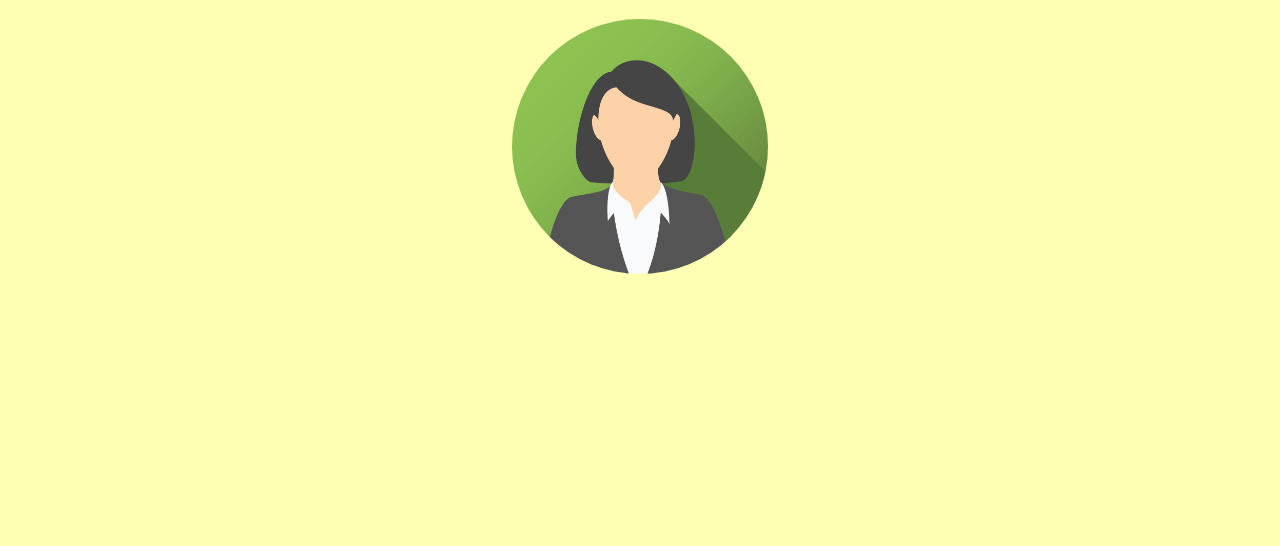
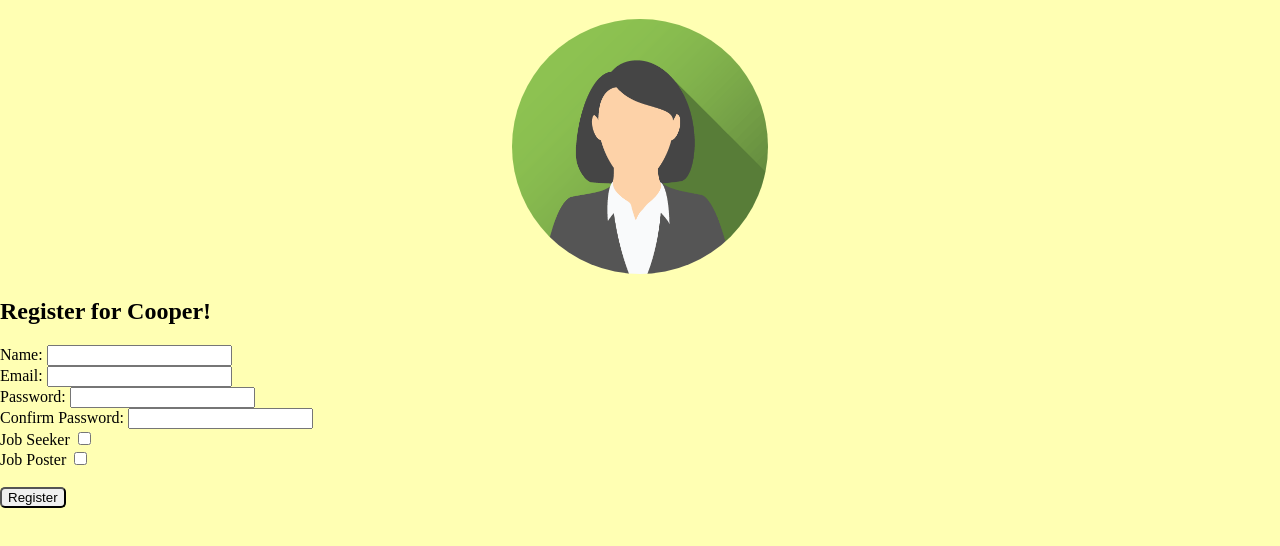
Before and after one commit to StopDropCoop/Cooper, a plain HTML site: page Cooper-Website/create_account.html in a window 1280 px wide. Shown: the part 236-782 px from the top of the page. Drawn offline with Linux system fonts and the light colour scheme.

Commit message:
Update create_account.html
This is simply to make the form for the new users

```diff
--- a/Cooper-Website/create_account.html
+++ b/Cooper-Website/create_account.html
@@ -78,5 +78,31 @@
                     <img src="stock_image_female.png" alt="Avatar" class="avatar">
             </div>
 
+
+            <h2>Register for Cooper!</h2>
+                <form class="signup">
+                    <label for="email">Name:</label>
+                    <input type="text" name="name" required>
+                    <br>
+                    <label for="email">Email:</label>
+                    <input type="text" name="email" required>
+                    <br>
+                    <label for="password">Password:</label>
+                    <input type="text" name="password" required>
+                    <br>
+                    <label for="confirmation">Confirm Password:</label>
+                    <input type="text" name="confirmation" required>
+                    <br>
+                    <label for="seeker">Job Seeker</label>
+                    <input type="checkbox" name="seeker">
+                    <br>
+                    <label for="poster">Job Poster</label>
+                    <input type="checkbox" name="poster">
+                    <br>
+                    <br>
+
+                    <button>Register</button>
+                </form>
+
       </body>
 </html>
```
